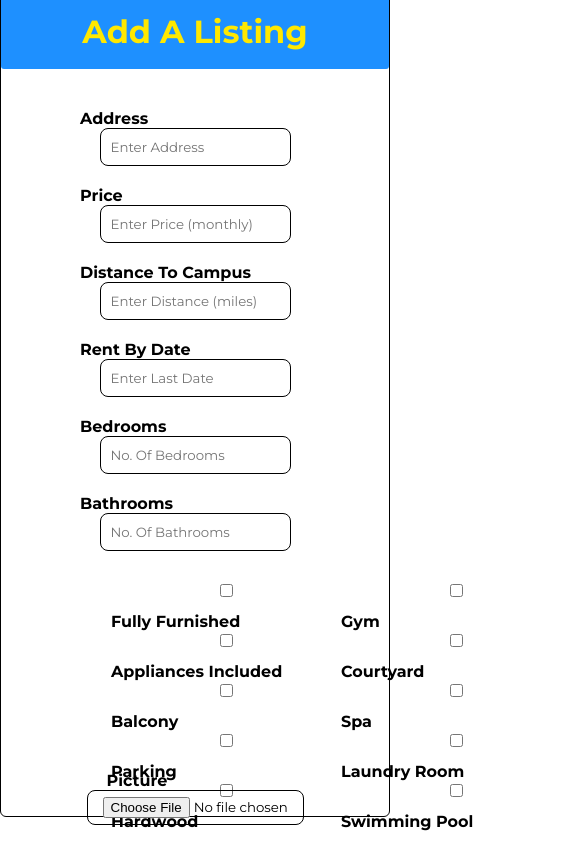
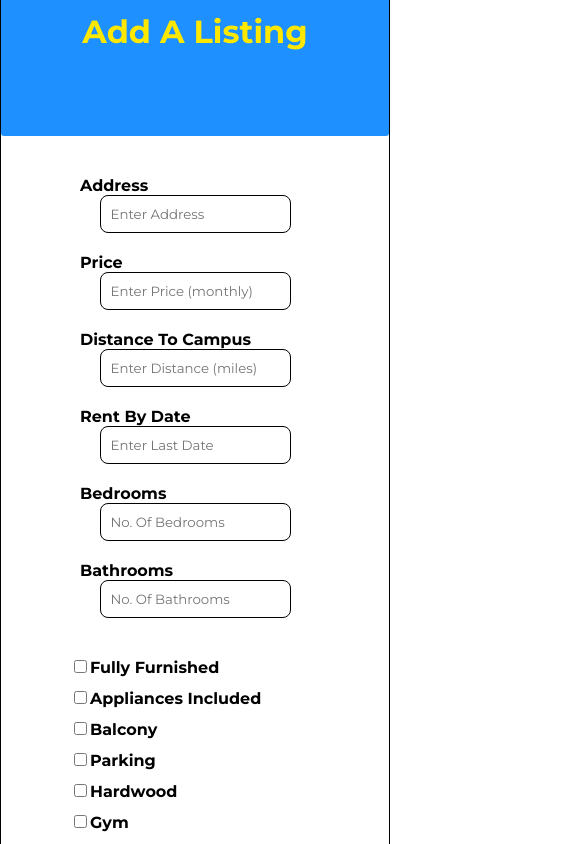
Before and after one commit to haydenfd/35L_Project, a React (Create React App) app in the folder client/: page /test in a window 390 px wide. Shown: the top 844 px of the page, 571 px wide, since content can reach past the window. Built offline with nearby package versions, Linux system fonts and the light colour scheme.

Commit message:
final pre-readme changes

```diff
--- a/client/src/Components/ListingPage/ListingPage.tsx
+++ b/client/src/Components/ListingPage/ListingPage.tsx
@@ -105,6 +105,9 @@ function ListingPage(props:any) {
 
     function favoriteOrUnfavorite() {
         let username_ = localStorage.getItem('username')
+        if (!username_) {
+            return;
+        }
         let postId = post.post[0]._id;
 
         if (post.post[0].favorited.includes(localStorage.getItem('username')) || isRecentlyFavorited) {
--- a/client/src/Components/ListingPage/upload.css
+++ b/client/src/Components/ListingPage/upload.css
@@ -87,8 +87,18 @@
   display: flex;
   flex: 1;
   margin-bottom: 20px;
-  padding-left:110px;
+  padding-left:28%;
 }
+
+@media (max-width: 1200px) {
+  .list {
+    display: inline;
+  }
+  .form-box {
+    /* padding-bottom: 500px; */
+    min-height: 1500px;
+  }
+  }
 
 .checkboxes {
   width: 50%;
--- a/client/src/Components/Profile/ProfilePage.tsx
+++ b/client/src/Components/Profile/ProfilePage.tsx
@@ -102,6 +102,7 @@ function ProfilePage(props:any) {
 
 
     function followOrUnfollow() {
+        console.log('wut')
         if (isRecentlyFollowed) {
             setFollowers(followers-1)
             setRecentlyUnfollowed(true)
```
